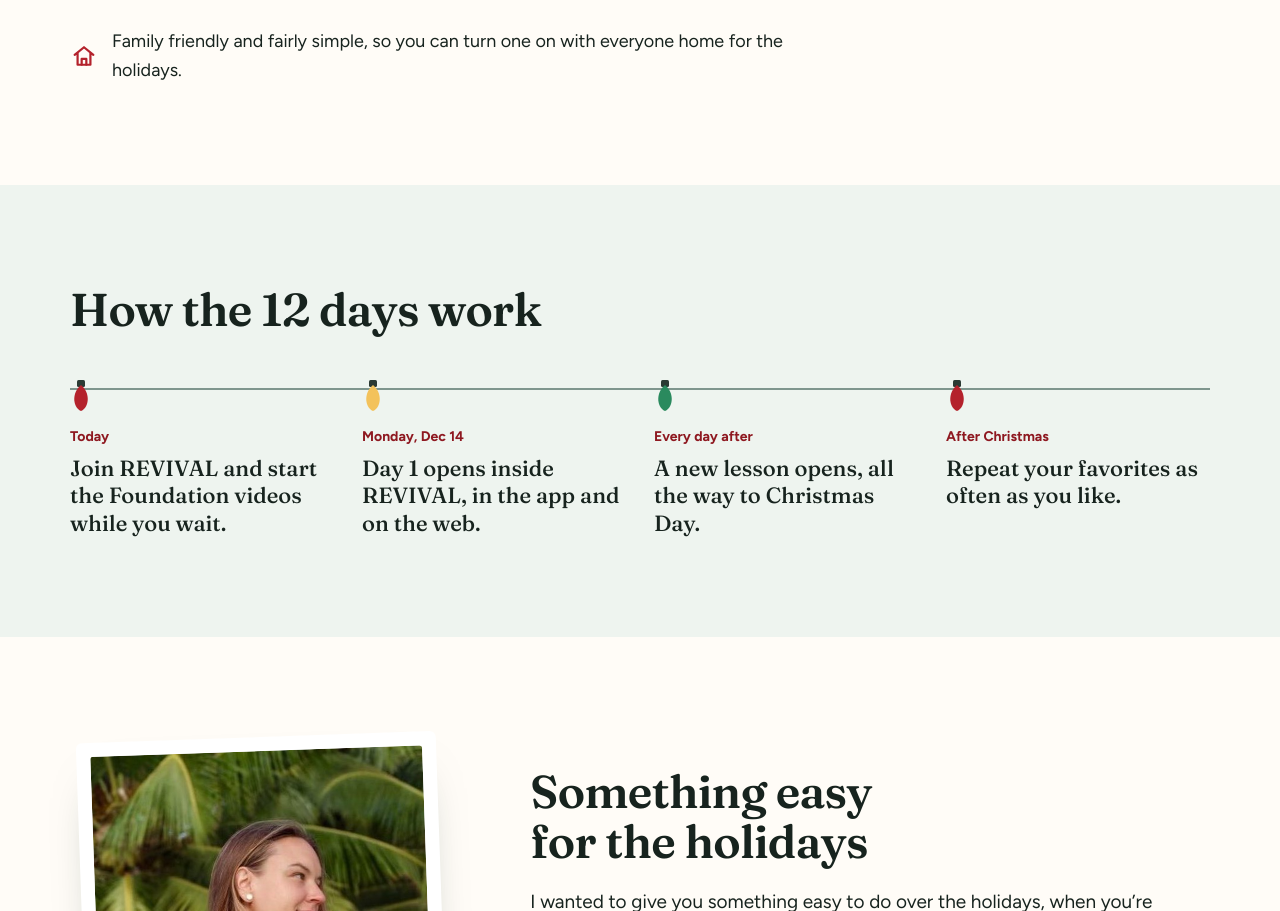
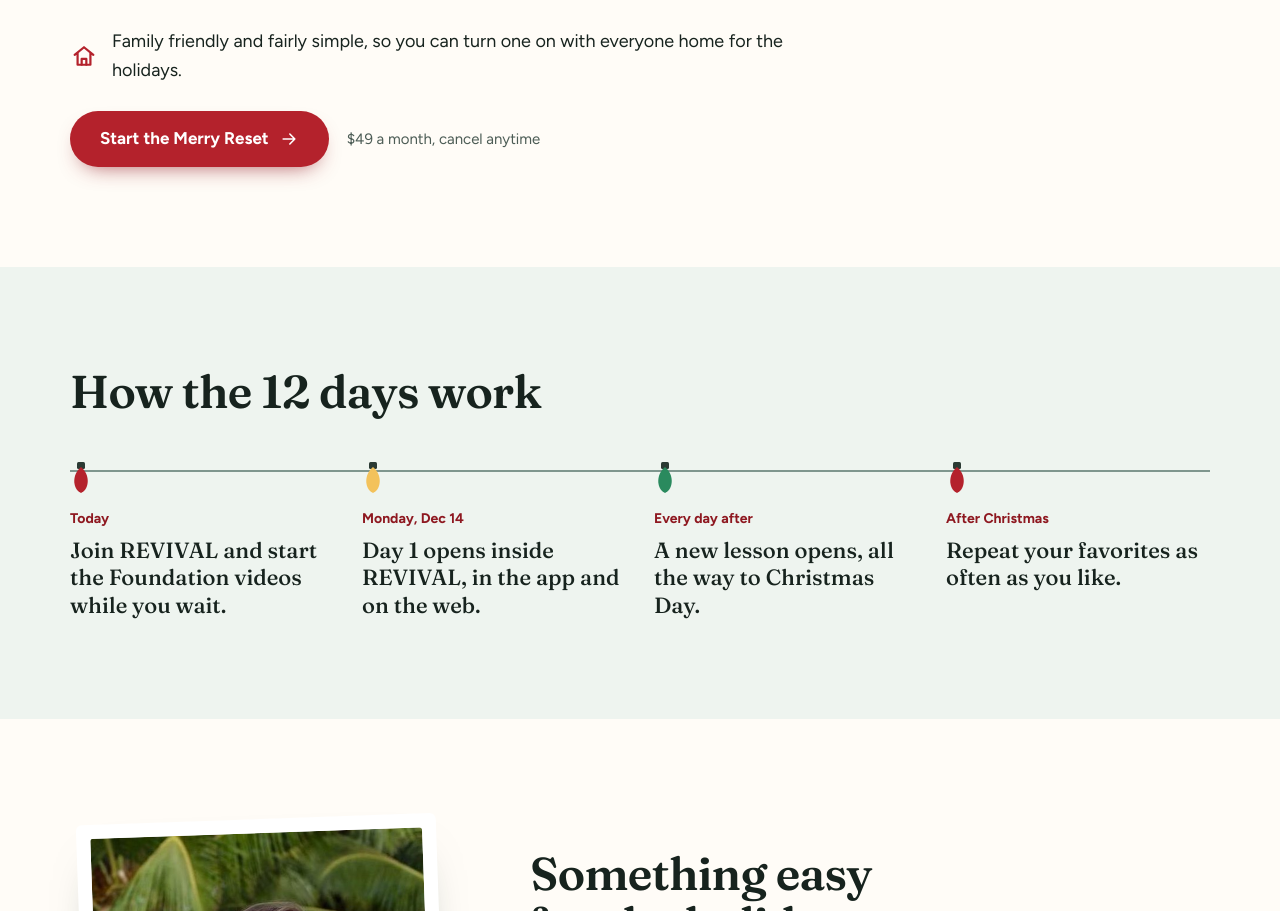
Before and after one commit to REPATTERNco/merry, a plain HTML site: page index.html in a window 1280 px wide. Shown: the part 2303-3214 px from the top of the page. Drawn offline with Linux system fonts and the light colour scheme.

Commit message:
Add a join button under the 12 days
Co-Authored-By: Claude Opus 5.5 <noreply@anthropic.com>
Claude-Session: https://claude.ai/code/session_019knc66Eizx1qGqf97Zg2Gk

```diff
--- a/index.html
+++ b/index.html
@@ -118,6 +118,7 @@ a:focus-visible,.btn:focus-visible,summary:focus-visible,button:focus-visible{ou
 .cred{font-size:15px;color:var(--ink-soft)}
 .note-cta{display:flex;flex-wrap:wrap;align-items:center;gap:10px 18px;margin-top:6px}
 .note-cta .small{margin:0;font-size:15px;color:var(--ink-soft)}
+.days-cta{margin-top:26px}
 
 /* Proof */
 .wall{display:grid;grid-template-columns:repeat(2,minmax(0,1fr));gap:40px;align-items:start}
@@ -358,6 +359,10 @@ footer .wrap{display:flex;flex-wrap:wrap;justify-content:space-between;gap:10px
     </div>
     <ol class="doors" id="doors"></ol>
     <p class="after-grid"><svg class="icon" aria-hidden="true"><use href="#i-home"/></svg><span>Family friendly and fairly simple, so you can turn one on with everyone home for the holidays.</span></p>
+    <div class="note-cta days-cta">
+      <a class="btn" data-plan="monthly" data-loc="days" href="join/?plan=monthly">Start the Merry Reset <svg class="icon" aria-hidden="true"><use href="#i-arrow"/></svg></a>
+      <p class="small">$49 a month, cancel anytime</p>
+    </div>
   </div>
 </section>
 
```
